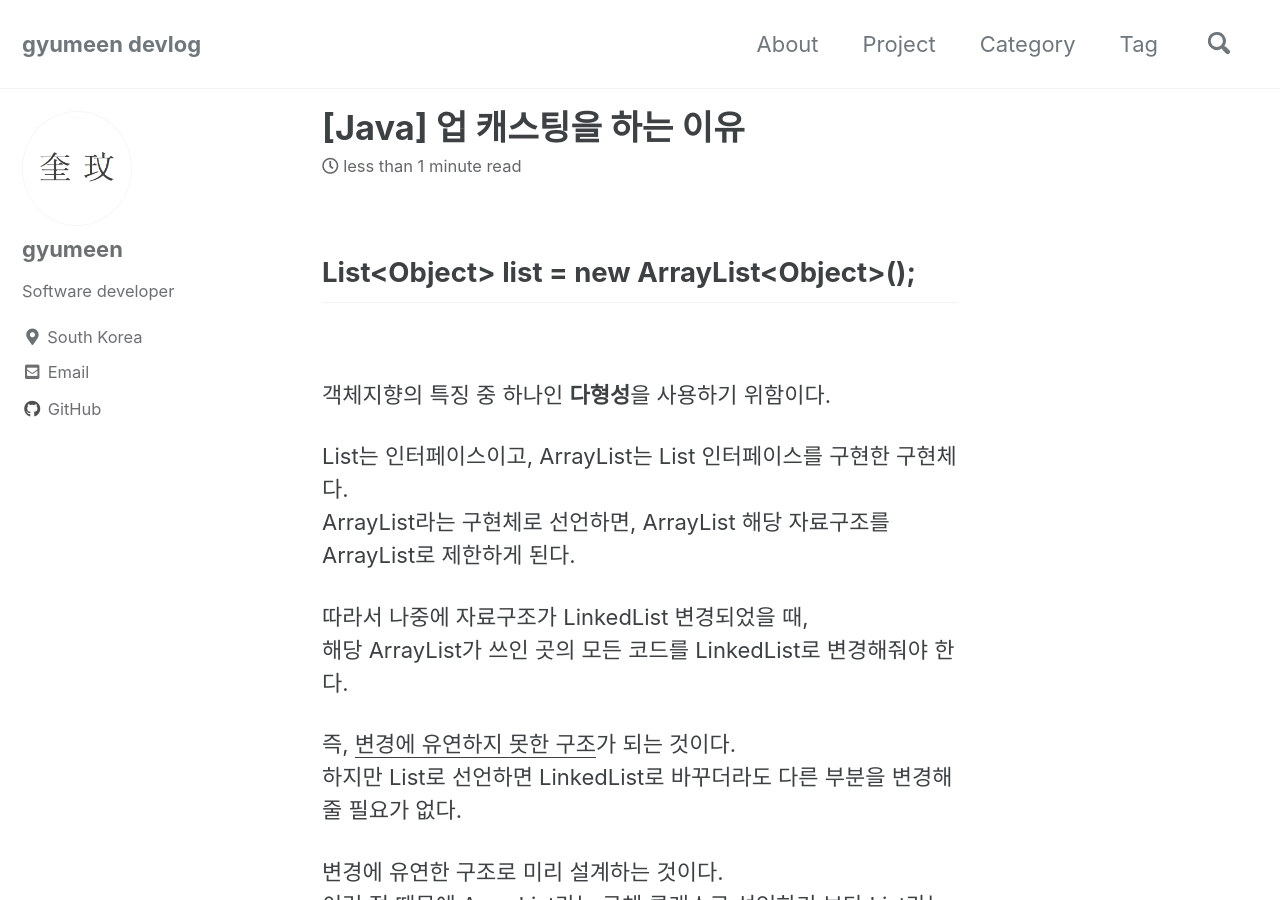
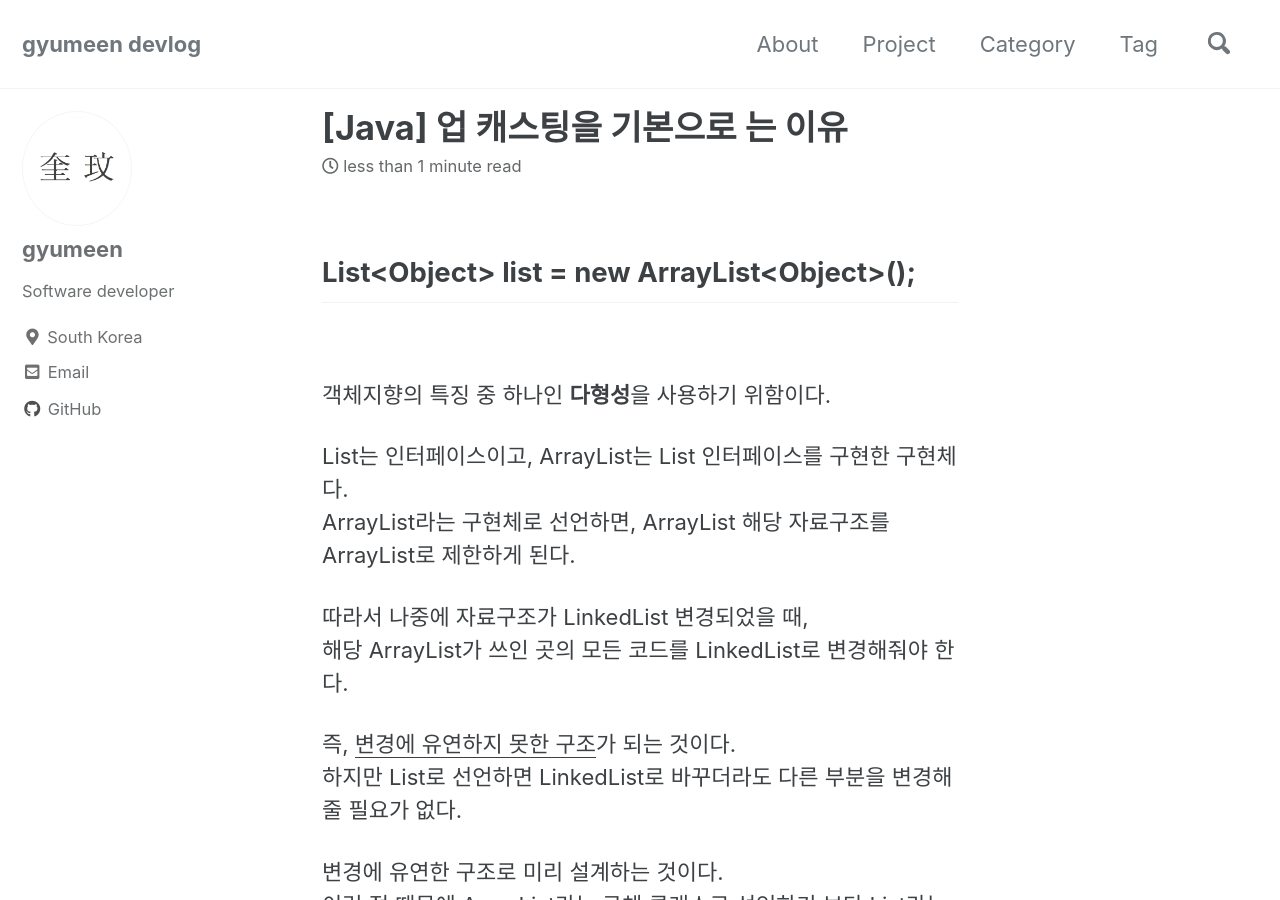
Before and after one commit to gyumeen/gyumeen.github.io, a Jekyll site: the page built from _posts/2021/Java/2021-01-09-업 캐스팅을 하는 이유.md, in a window 1280 px wide and 900 px high. Built offline with Jekyll 4.4.1, drawn with Linux system fonts in a browser that asks for light colours; cached includes are drawn as plain includes; comment, search, counter and statistics services are not loaded.

Commit message:
Update 2021-01-09-업 캐스팅을 하는 이유.md

```diff
--- a/_posts/2021/Java/2021-01-09-업 캐스팅을 하는 이유.md
+++ b/_posts/2021/Java/2021-01-09-업 캐스팅을 하는 이유.md
@@ -1,5 +1,5 @@
 ---
-title: "[Java] 업 캐스팅을 하는 이유"
+title: "[Java] 업 캐스팅을 기본으로 는 이유"
 excerpt: "List<> list = new ArrayList<>();
 - 객체지향의 특징 중 하나인 다형성을 사용하기 위함이다."
 
```
